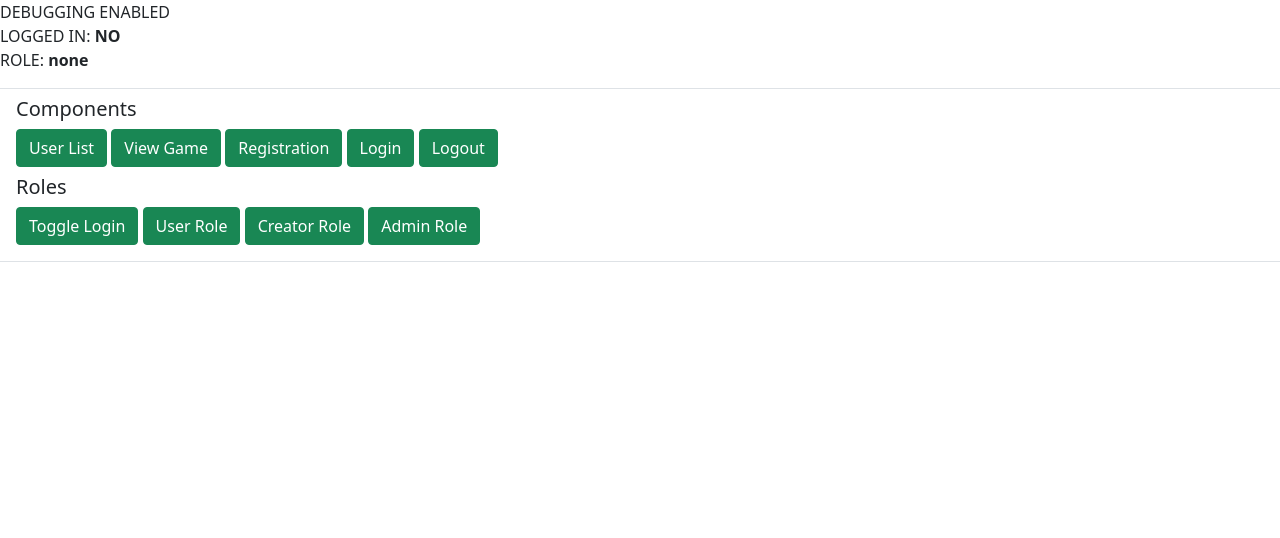
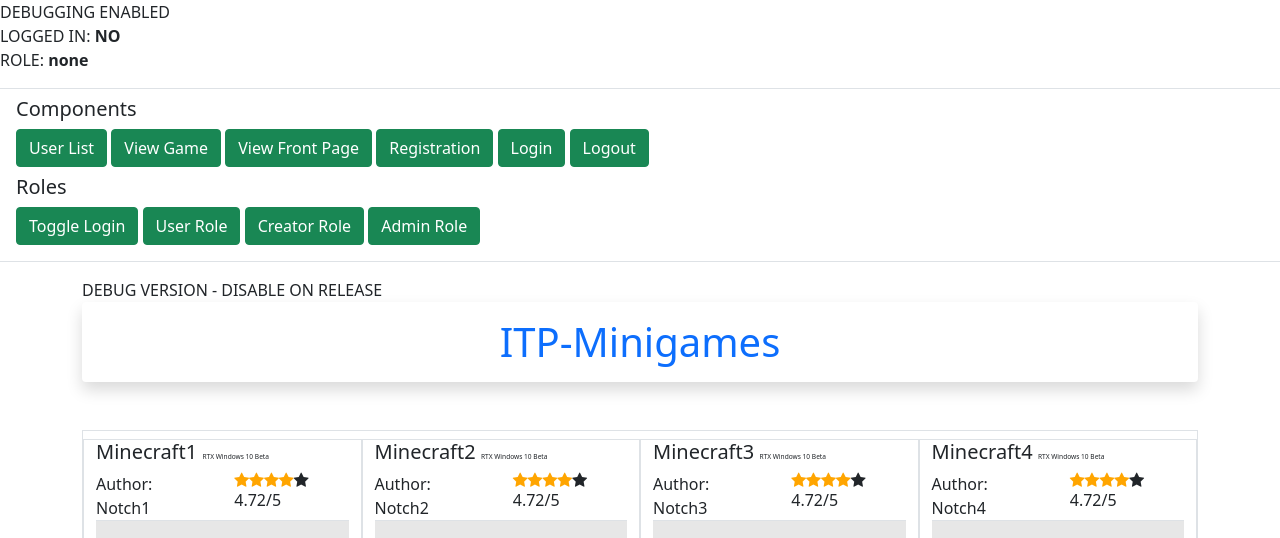
Before and after one commit to rasebdon/itp-minigames, a PHP site: page /index.php?action=viewFrontPage in a window 1280 px wide. Shown: the top 538 px of the page. Before the commit the page ends 262 px from the top, so only its background shows below. Run offline with PHP 8.4, Linux system fonts and the light colour scheme; some libraries are stand-ins or nearby versions.

Commit message:
added FrontPage prototype | not connected to db yet

```diff
--- a/index.php
+++ b/index.php
@@ -98,6 +98,7 @@
         <p class="h5">Components</p>
         <a href="index.php?action=showUsers&amount=20&offset=0" class="btn btn-success">User List</a>
         <a href="index.php?action=viewGame&id=1" class="btn btn-success">View Game</a>
+        <a href="index.php?action=viewFrontPage" class="btn btn-success">View Front Page</a>
         <a href="index.php?action=register" class="btn btn-success">Registration</a>
         <a href="index.php?action=login" class="btn btn-success">Login</a>
         <a href="index.php?action=logout" class="btn btn-success">Logout</a>
@@ -118,6 +119,8 @@
         // Check which sites can be seen
         // Load public components
         require_once "utility/GameRenderer.php";
+
+        require_once "utility/frontPage.php";
 
         // Load logged in components
         if ($loggedIn) {
--- a/services/GameService.class.php
+++ b/services/GameService.class.php
@@ -10,6 +10,83 @@
         $this->db = $database;
     }
 
+    /**
+     * @return Game[] Array of games
+     */
+    function getGamesFromUser(int $userID) {
+        // Get the author
+        $user = UserService::$instance->GetUser($userID);
+
+        $games = array();
+
+        $this->db->query(
+            "SELECT *,
+            (SELECT AVG(Rating) FROM rating WHERE GameID = g1.GameID) as Rating
+            FROM game g1
+            WHERE FK_UserID = ?;", $userID);
+        // Null reference catch -> Return empty array
+        if (!($gamesData = $this->db->fetchAll()))
+            return $games;
+
+        for ($i = 0; $i < sizeof($gamesData); $i++) {
+            $platforms = $this->getPlatforms($gamesData[$i]['GameID']);
+
+            $games[$i] = new Game(
+                $gamesData[$i]['GameID'],
+                $gamesData[$i]['Name'],
+                $user,
+                $gamesData[$i]['Description'],
+                $platforms,
+                $gamesData[$i]['Version'],
+                $gamesData[$i]['Rating'],
+                array() // TODO !
+            );
+        }
+        return $games;
+    }
+
+    function getGame($gameID) {
+        $this->db->query(
+            "SELECT *,
+            (SELECT AVG(Rating) FROM rating WHERE GameID = g1.GameID) as Rating
+            FROM game g1
+            WHERE GameID = ?;", $gameID);
+        // Null reference catch -> Return empty array
+        if (!($gameData = $this->db->fetchArray()))
+            return null;
+
+        $user = UserService::$instance->getUser($gameData['FK_UserID']);
+        $platforms = $this->getPlatforms($gameID);
+
+        return new Game(
+            $gameData['GameID'],
+            $gameData['Name'],
+            $user,
+            $gameData['Description'],
+            $platforms,
+            $gameData['Version'],
+            $gameData['Rating'],
+            array() // TODO !
+        );
+    }
+
+    function getPlatforms($gameID) {
+        $this->db->query("SELECT platform.Name FROM platform
+        LEFT JOIN game_platform ON game_platform.FK_PlatformID = platform.PlatformID
+        LEFT JOIN game ON game_platform.FK_GameID = game.GameID
+        WHERE game.GameID = $gameID");
+        // Null reference catch -> Return empty array
+        if (!($platformsData = $this->db->fetchAll()))
+            return array();
+
+        $platforms = array();
+
+        for ($i=0; $i < sizeof($platformsData); $i++) {
+            $platforms[$platformsData[$i]['Name']] = true;
+        }
+
+        return $platforms;
+    }
 }
 
 GameService::$instance = new GameService(Database::$instance);
--- /dev/null
+++ b/utility/frontPage.php
@@ -0,0 +1,160 @@
+<?php
+if (isset($_GET['action'])) {
+    if ($_GET['action'] == 'viewFrontPage') {
+
+            echo "DEBUG VERSION - DISABLE ON RELEASE";
+            $game1 = new Game(
+                0,
+                "Minecraft1",
+                new User(
+                    0,
+                    "Notch1",
+                    "Markus",
+                    "Persson",
+                array(  "twitter" => "https://twitter.com/notch/",
+                        "instagram" => "https://instagram.com/notchite/"),
+                    UserType::Creator()),
+                "Lorem ipsum dolor sit amet, consetetur sadipscing elitr, sed diam nonumy eirmod tempor invidunt ut labore et dolore magna aliquyam erat, sed diam voluptua. At vero eos et accusam et justo duo dolores et ea rebum. Stet clita kasd gubergren, no sea takimata sanctus est Lorem ipsum dolor sit amet. Lorem ipsum dolor sit amet, consetetur sadipscing elitr, sed diam nonumy eirmod tempor invidunt ut labore et dolore magna aliquyam erat, sed diam voluptua. At vero eos et accusam et justo duo dolores et ea rebum. Stet clita kasd gubergren, no sea takimata sanctus est Lorem ipsum dolor sit amet. Lorem ipsum dolor sit amet, consetetur sadipscing elitr, sed diam nonumy eirmod tempor invidunt ut labore et dolore magna aliquyam erat, sed diam voluptua. At vero eos et accusam et justo duo dolores et ea rebum. Stet clita kasd gubergren, no sea takimata sanctus est Lorem ipsum dolor sit amet.
+                \n\n\n
+                Duis autem vel eum iriure dolor in hendrerit in vulputate velit esse molestie consequat, vel illum dolore eu feugiat nulla facilisis at vero eros et accumsan et iusto odio dignissim qui blandit praesent luptatum zzril delenit augue duis dolore te feugait nulla facilisi. Lorem ipsum dolor sit amet, consectetuer adipiscing elit, sed diam nonummy nibh euismod tincidunt ut laoreet dolore magna aliquam erat volutpat.
+
+                Ut wisi enim ad minim veniam, quis nostrud exerci tation ullamcorper suscipit lobortis nisl ut aliquip ex ea commodo consequat. Duis autem vel eum iriure dolor in hendrerit in vulputate velit esse molestie consequat, vel illum dolore eu feugiat nulla facilisis at vero eros et accumsan et iusto odio dignissim qui blandit praesent luptatum zzril delenit augue duis dolore te feugait nulla facilisi. ",
+                array("windows" => true),
+                "RTX Windows 10 Beta",
+                4.722415,
+                array(  0 => "https://news.xbox.com/de-de/wp-content/uploads/sites/3/2020/04/Minecraft-RTX-Beta_Hero.jpg?fit=1920%2C1080",
+                        1 => "https://i1.wp.com/www.minecraftrocket.com/wp-content/uploads/2015/03/LikeMinecraft-Shaders-Screenshot-1.png")
+                );
+            $game2 = new Game(
+                0,
+                "Minecraft2",
+                new User(
+                    0,
+                    "Notch2",
+                    "Markus2",
+                    "Persson2",
+                array(  "twitter" => "https://twitter.com/notch/",
+                        "instagram" => "https://instagram.com/notchite/"),
+                    UserType::Creator()),
+                "Lorem ipsum dolor sit amet, consetetur sadipscing elitr, sed diam nonumy eirmod tempor invidunt ut labore et dolore magna aliquyam erat, sed diam voluptua. At vero eos et accusam et justo duo dolores et ea rebum. Stet clita kasd gubergren, no sea takimata sanctus est Lorem ipsum dolor sit amet. Lorem ipsum dolor sit amet, consetetur sadipscing elitr, sed diam nonumy eirmod tempor invidunt ut labore et dolore magna aliquyam erat, sed diam voluptua. At vero eos et accusam et justo duo dolores et ea rebum. Stet clita kasd gubergren, no sea takimata sanctus est Lorem ipsum dolor sit amet. Lorem ipsum dolor sit amet, consetetur sadipscing elitr, sed diam nonumy eirmod tempor invidunt ut labore et dolore magna aliquyam erat, sed diam voluptua. At vero eos et accusam et justo duo dolores et ea rebum. Stet clita kasd gubergren, no sea takimata sanctus est Lorem ipsum dolor sit amet.
+                \n\n\n
+                Duis autem vel eum iriure dolor in hendrerit in vulputate velit esse molestie consequat, vel illum dolore eu feugiat nulla facilisis at vero eros et accumsan et iusto odio dignissim qui blandit praesent luptatum zzril delenit augue duis dolore te feugait nulla facilisi. Lorem ipsum dolor sit amet, consectetuer adipiscing elit, sed diam nonummy nibh euismod tincidunt ut laoreet dolore magna aliquam erat volutpat.
+
+                Ut wisi enim ad minim veniam, quis nostrud exerci tation ullamcorper suscipit lobortis nisl ut aliquip ex ea commodo consequat. Duis autem vel eum iriure dolor in hendrerit in vulputate velit esse molestie consequat, vel illum dolore eu feugiat nulla facilisis at vero eros et accumsan et iusto odio dignissim qui blandit praesent luptatum zzril delenit augue duis dolore te feugait nulla facilisi. ",
+                array("windows" => true),
+                "RTX Windows 10 Beta",
+                4.722415,
+                array(  0 => "https://news.xbox.com/de-de/wp-content/uploads/sites/3/2020/04/Minecraft-RTX-Beta_Hero.jpg?fit=1920%2C1080",
+                        1 => "https://i1.wp.com/www.minecraftrocket.com/wp-content/uploads/2015/03/LikeMinecraft-Shaders-Screenshot-1.png")
+                );
+            $game3 = new Game(
+                0,
+                "Minecraft3",
+                new User(
+                    0,
+                    "Notch3",
+                    "Markus3",
+                    "Persson3",
+                array(  "twitter" => "https://twitter.com/notch/",
+                        "instagram" => "https://instagram.com/notchite/"),
+                    UserType::Creator()),
+                "Lorem ipsum dolor sit amet, consetetur sadipscing elitr, sed diam nonumy eirmod tempor invidunt ut labore et dolore magna aliquyam erat, sed diam voluptua. At vero eos et accusam et justo duo dolores et ea rebum. Stet clita kasd gubergren, no sea takimata sanctus est Lorem ipsum dolor sit amet. Lorem ipsum dolor sit amet, consetetur sadipscing elitr, sed diam nonumy eirmod tempor invidunt ut labore et dolore magna aliquyam erat, sed diam voluptua. At vero eos et accusam et justo duo dolores et ea rebum. Stet clita kasd gubergren, no sea takimata sanctus est Lorem ipsum dolor sit amet. Lorem ipsum dolor sit amet, consetetur sadipscing elitr, sed diam nonumy eirmod tempor invidunt ut labore et dolore magna aliquyam erat, sed diam voluptua. At vero eos et accusam et justo duo dolores et ea rebum. Stet clita kasd gubergren, no sea takimata sanctus est Lorem ipsum dolor sit amet.
+                \n\n\n
+                Duis autem vel eum iriure dolor in hendrerit in vulputate velit esse molestie consequat, vel illum dolore eu feugiat nulla facilisis at vero eros et accumsan et iusto odio dignissim qui blandit praesent luptatum zzril delenit augue duis dolore te feugait nulla facilisi. Lorem ipsum dolor sit amet, consectetuer adipiscing elit, sed diam nonummy nibh euismod tincidunt ut laoreet dolore magna aliquam erat volutpat.
+
+                Ut wisi enim ad minim veniam, quis nostrud exerci tation ullamcorper suscipit lobortis nisl ut aliquip ex ea commodo consequat. Duis autem vel eum iriure dolor in hendrerit in vulputate velit esse molestie consequat, vel illum dolore eu feugiat nulla facilisis at vero eros et accumsan et iusto odio dignissim qui blandit praesent luptatum zzril delenit augue duis dolore te feugait nulla facilisi. ",
+                array("windows" => true),
+                "RTX Windows 10 Beta",
+                4.722415,
+                array(  0 => "https://news.xbox.com/de-de/wp-content/uploads/sites/3/2020/04/Minecraft-RTX-Beta_Hero.jpg?fit=1920%2C1080",
+                        1 => "https://i1.wp.com/www.minecraftrocket.com/wp-content/uploads/2015/03/LikeMinecraft-Shaders-Screenshot-1.png")
+                );
+            $game4 = new Game(
+                0,
+                "Minecraft4",
+                new User(
+                    0,
+                    "Notch4",
+                    "Markus4",
+                    "Persson4",
+                array(  "twitter" => "https://twitter.com/notch/",
+                        "instagram" => "https://instagram.com/notchite/"),
+                    UserType::Creator()),
+                "Lorem ipsum dolor sit amet, consetetur sadipscing elitr, sed diam nonumy eirmod tempor invidunt ut labore et dolore magna aliquyam erat, sed diam voluptua. At vero eos et accusam et justo duo dolores et ea rebum. Stet clita kasd gubergren, no sea takimata sanctus est Lorem ipsum dolor sit amet. Lorem ipsum dolor sit amet, consetetur sadipscing elitr, sed diam nonumy eirmod tempor invidunt ut labore et dolore magna aliquyam erat, sed diam voluptua. At vero eos et accusam et justo duo dolores et ea rebum. Stet clita kasd gubergren, no sea takimata sanctus est Lorem ipsum dolor sit amet. Lorem ipsum dolor sit amet, consetetur sadipscing elitr, sed diam nonumy eirmod tempor invidunt ut labore et dolore magna aliquyam erat, sed diam voluptua. At vero eos et accusam et justo duo dolores et ea rebum. Stet clita kasd gubergren, no sea takimata sanctus est Lorem ipsum dolor sit amet.
+                \n\n\n
+                Duis autem vel eum iriure dolor in hendrerit in vulputate velit esse molestie consequat, vel illum dolore eu feugiat nulla facilisis at vero eros et accumsan et iusto odio dignissim qui blandit praesent luptatum zzril delenit augue duis dolore te feugait nulla facilisi. Lorem ipsum dolor sit amet, consectetuer adipiscing elit, sed diam nonummy nibh euismod tincidunt ut laoreet dolore magna aliquam erat volutpat.
+
+                Ut wisi enim ad minim veniam, quis nostrud exerci tation ullamcorper suscipit lobortis nisl ut aliquip ex ea commodo consequat. Duis autem vel eum iriure dolor in hendrerit in vulputate velit esse molestie consequat, vel illum dolore eu feugiat nulla facilisis at vero eros et accumsan et iusto odio dignissim qui blandit praesent luptatum zzril delenit augue duis dolore te feugait nulla facilisi. ",
+                array("windows" => true),
+                "RTX Windows 10 Beta",
+                4.722415,
+                array(  0 => "https://news.xbox.com/de-de/wp-content/uploads/sites/3/2020/04/Minecraft-RTX-Beta_Hero.jpg?fit=1920%2C1080",
+                        1 => "https://i1.wp.com/www.minecraftrocket.com/wp-content/uploads/2015/03/LikeMinecraft-Shaders-Screenshot-1.png")
+                );
+            $games_debug = array($game1, $game2, $game3, $game4, $game1, $game2, $game3, $game4);
+        //--HTML--
+    ?>
+
+
+            <h1 class="headerfrontPage text-center shadow p-3 mb-5 bg-body rounded text-primary">ITP-Minigames</h1>
+            <div class="container border gamePreviewContainer">
+              <!--Note: These will be several rows with several Items -->
+                <div class="row gamePreviewRow">
+
+                    <?php
+
+                    foreach($games_debug as $game){
+                        $screenshots = $game->getScreenshots();
+
+                        /*To-Do :
+                            #Link to Game
+                            #Link to Author
+                        */
+                    echo '<div class="col-3 border game-display mt-2 mb-2" >
+                            <div class="sm-3 mb-2">
+                                <h5 class="m-0">
+                                    <span class="d-inline-block">'. $game->getName() .'</span>
+                                    <span class="d-inline-block game-version">
+                                        '. $game->getVersion() .'
+                                    </span>
+                                </h5>
+                            </div>
+                            <div class="row">
+                                <div class="col-6">
+
+                                    <span class="author">Author: '. $game->getAuthor()->getUsername() .'</span>
+                                </div>
+                                <div class="col-6 pb-1">
+                                ';
+
+                                for ($i=0; $i < 5; $i++) {
+                                    echo '<span class="fa fa-star';
+                                    if($i < (int)$game->getRating())
+                                        echo ' checked';
+                                    echo '"></span>';
+                                }
+                                echo'<span class="rating">'; printf("%.2f/5", $game->getRating()); echo'</span>
+                                </div>
+                            </div>
+                            <div class="col-12 border-top border-bottom pb-3 pt-3 screenshots">
+                                <!-- SCREENSHOTS -->
+                                <div class="col-12  mt-1 mb-1 ">
+                                    <div class="thumbnail-container">
+
+                                        <img src="'.$screenshots[0].'" alt="Game Preview not loaded" class="img-fluid max-width: 100%">
+
+                                    </div>
+                                </div>
+                            </div>
+                        </div>';
+
+                    }
+                    unset($game);
+                    ?>
+                </div>
+
+
+    <?php
+
+    }
+}
```
Also changed, not shown: services/frontPageService.class.php (added, +7 -0 lines), css/game.css (line endings or trailing spaces).
